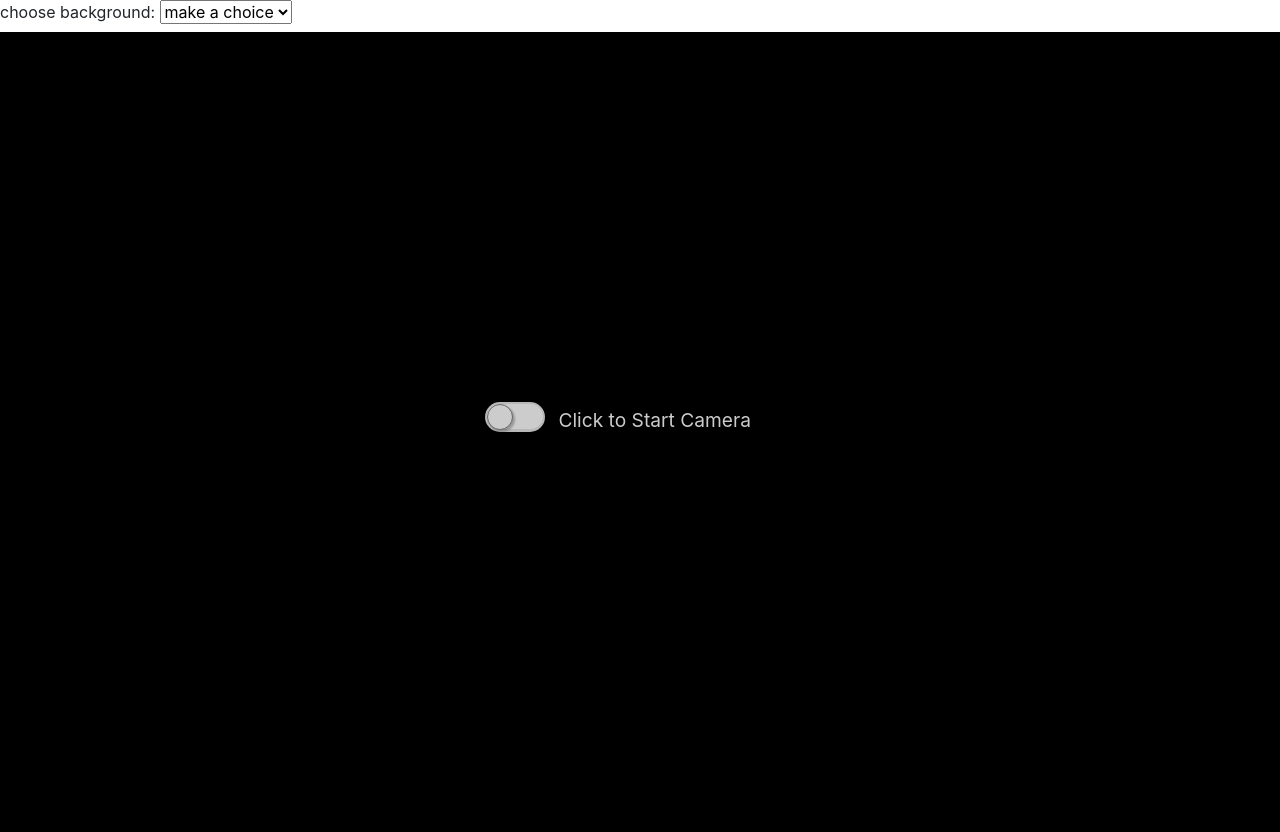
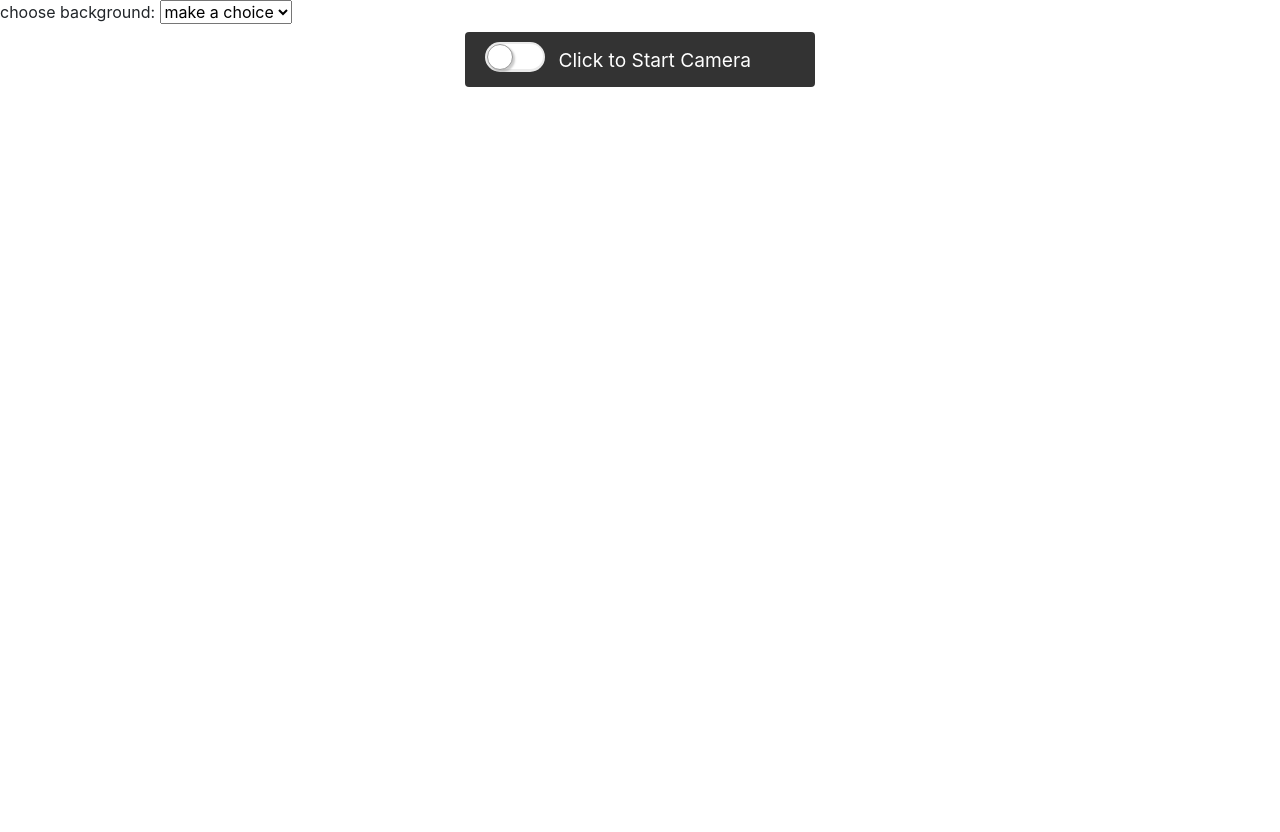
Before and after one commit to adham927/DevOps_Project, a Flask app: page / in a window 1280 px wide. After the commit the page ends 87 px from the top, so only its background shows below. Run offline with Flask 2, Linux system fonts and the light colour scheme; some libraries are stand-ins or nearby versions.

Commit message:
edit live-mnist.py

```diff
--- a/webserver/static/style/webcam-demo.css
+++ b/webserver/static/style/webcam-demo.css
@@ -1,12 +1,3 @@
-#webcam-app {
-  background-position: center center;
-  background-repeat: no-repeat;
-  background-size: cover;
-  background-color: black;
-  width: 100vw;
-  height: 100vh;
-}
-
 .webcam-container{
     height: 100vh;
     width: 100vw;
```
